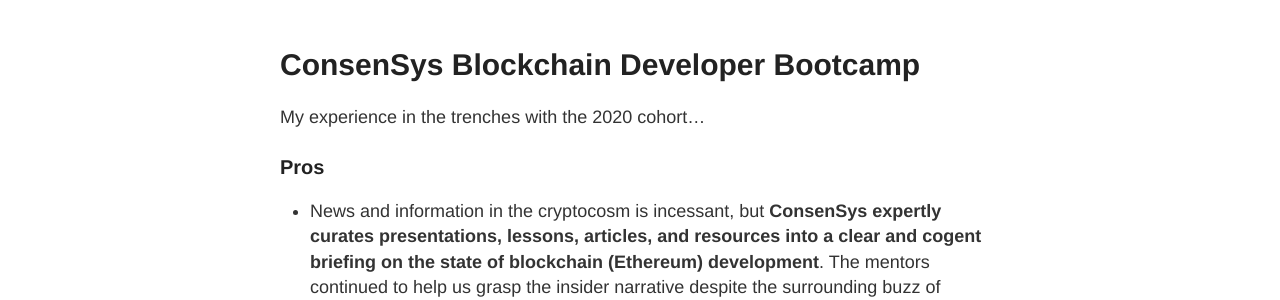
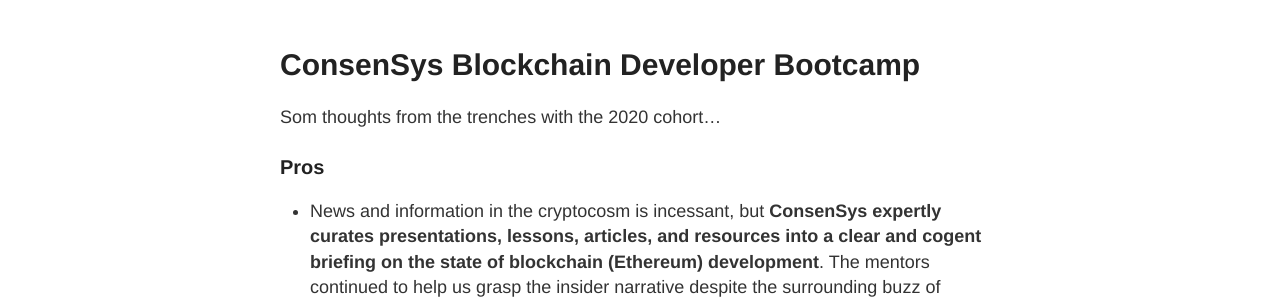
Before and after one commit to poastmil/junsunglee.com, a Jekyll site: the page built from _posts/2021-2-5-ConsenSys-Blockchain-Developer-Bootcamp.md, in a window 1280 px wide. Shown: the part 122-422 px from the top of the page. Built offline with Jekyll 4.4.1, drawn with Linux system fonts in a browser that asks for light colours.

Commit message:
Update 2021-2-5-ConsenSys-Blockchain-Developer-Bootcamp.md

```diff
--- a/_posts/2021-2-5-ConsenSys-Blockchain-Developer-Bootcamp.md
+++ b/_posts/2021-2-5-ConsenSys-Blockchain-Developer-Bootcamp.md
@@ -3,7 +3,7 @@
 title: ConsenSys Blockchain Developer Bootcamp
 ---
 
-My experience in the trenches with the 2020 cohort...
+Som thoughts from the trenches with the 2020 cohort...
 
 ### Pros
 - News and information in the cryptocosm is incessant, but **ConsenSys expertly curates presentations, lessons, articles, and resources into a clear and cogent briefing on the state of blockchain (Ethereum) development**. The mentors continued to help us grasp the insider narrative despite the surrounding buzz of Ethereum 2.0 arriving in the middle of our coursework.
```
